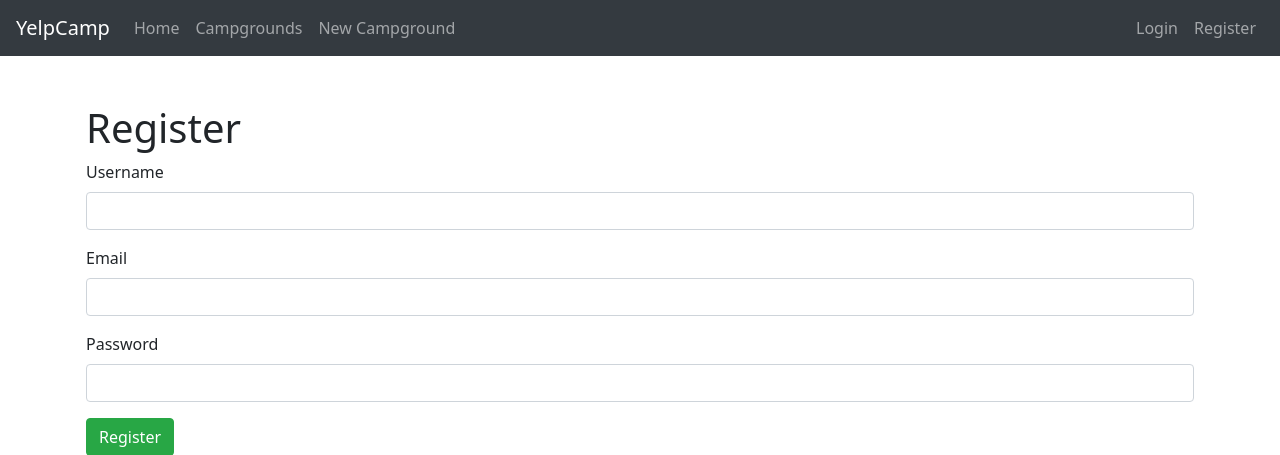
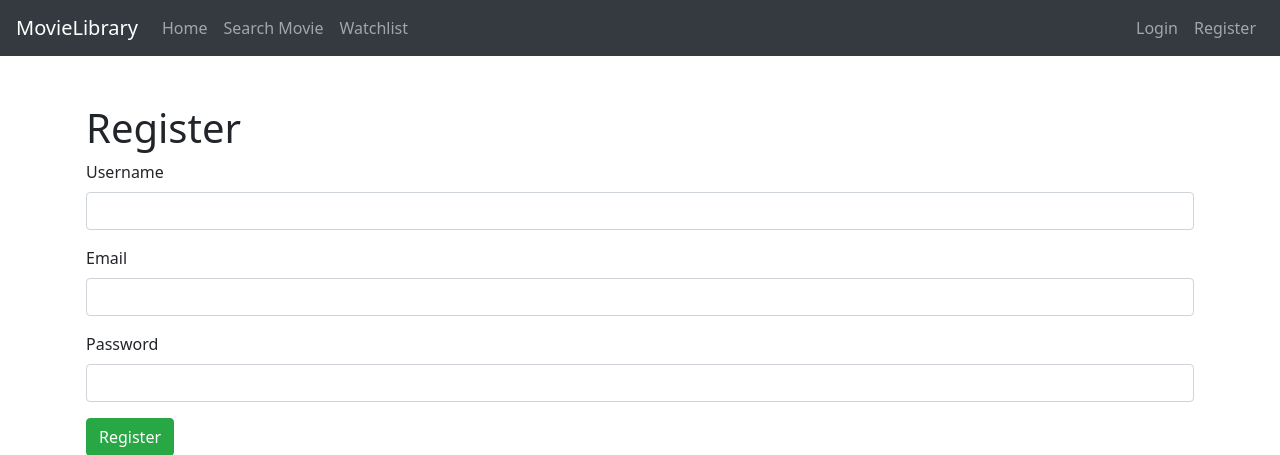
Before and after one commit to Anik-23/MovieLibrary, a Node server app: page /register in a window 1280 px wide. Shown: the top 455 px of the page. Run offline with Node 20, Linux system fonts and the light colour scheme; some libraries are stand-ins or nearby versions.

Commit message:
all done

```diff
--- a/views/campgrounds/new.ejs
+++ b/views/campgrounds/new.ejs
@@ -408,7 +408,7 @@ a:focus {
 
     <nav class="navbar sticky-top navbar-expand-lg navbar-dark bg-dark">
         <div class="container-fluid">
-            <a class="navbar-brand" href="#">YelpCamp</a>
+            <a class="navbar-brand" href="#">MovieLibrary</a>
             <button class="navbar-toggler" type="button" data-toggle="collapse" data-target="#navbarNavAltMarkup"
                 aria-controls="navbarNavAltMarkup" aria-expanded="false" aria-label="Toggle navigation">
                 <span class="navbar-toggler-icon"></span>
@@ -416,8 +416,8 @@ a:focus {
             <div class="collapse navbar-collapse" id="navbarNavAltMarkup">
                 <div class="navbar-nav">
                     <a class="nav-link" href="/">Home</a>
-                    <a class="nav-link" href="/campgrounds">Campgrounds</a>
-                    <a class="nav-link" href="/campgrounds/new">New Campground</a>
+                    <a class="nav-link" href="/campgrounds">Search Movie</a>
+                    <a class="nav-link" href="/campgrounds/new">Watchlist</a>
                 </div>
                 <div class="navbar-nav ml-auto">
                     <% if(!currentUser) {%>
--- a/views/partials/navbar.ejs
+++ b/views/partials/navbar.ejs
@@ -1,6 +1,6 @@
 <nav class="navbar sticky-top navbar-expand-lg navbar-dark bg-dark">
     <div class="container-fluid">
-        <a class="navbar-brand" href="#">YelpCamp</a>
+        <a class="navbar-brand" href="#">MovieLibrary</a>
         <button class="navbar-toggler" type="button" data-toggle="collapse" data-target="#navbarNavAltMarkup"
             aria-controls="navbarNavAltMarkup" aria-expanded="false" aria-label="Toggle navigation">
             <span class="navbar-toggler-icon"></span>
@@ -8,8 +8,8 @@
         <div class="collapse navbar-collapse" id="navbarNavAltMarkup">
             <div class="navbar-nav">
                 <a class="nav-link" href="/">Home</a>
-                <a class="nav-link" href="/campgrounds">Campgrounds</a>
-                <a class="nav-link" href="/campgrounds/new">New Campground</a>
+                <a class="nav-link" href="/campgrounds">Search Movie</a>
+                <a class="nav-link" href="/campgrounds/new">Watchlist</a>
             </div>
             <div class="navbar-nav ml-auto">
                 <% if(!currentUser) {%>
```
Also changed, not shown: views/campgrounds/index.ejs (+3 -4 lines).
